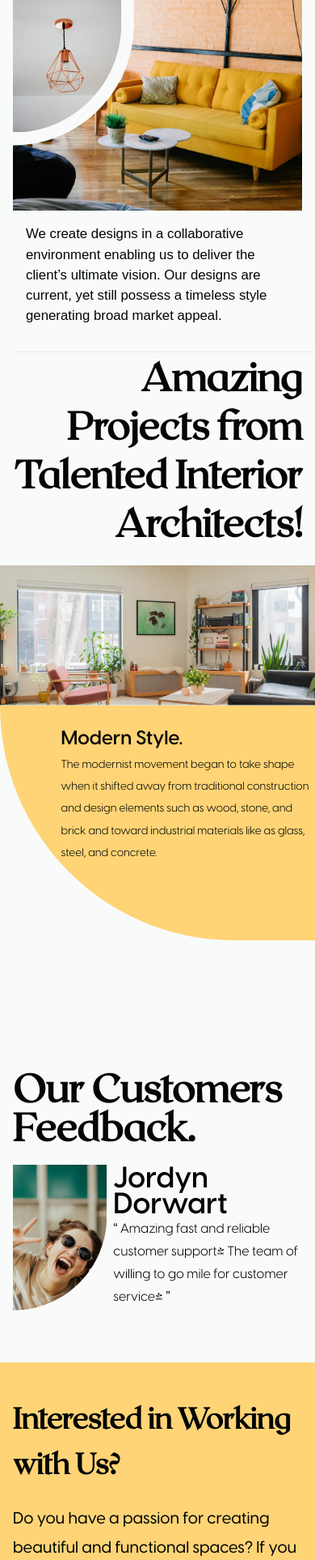
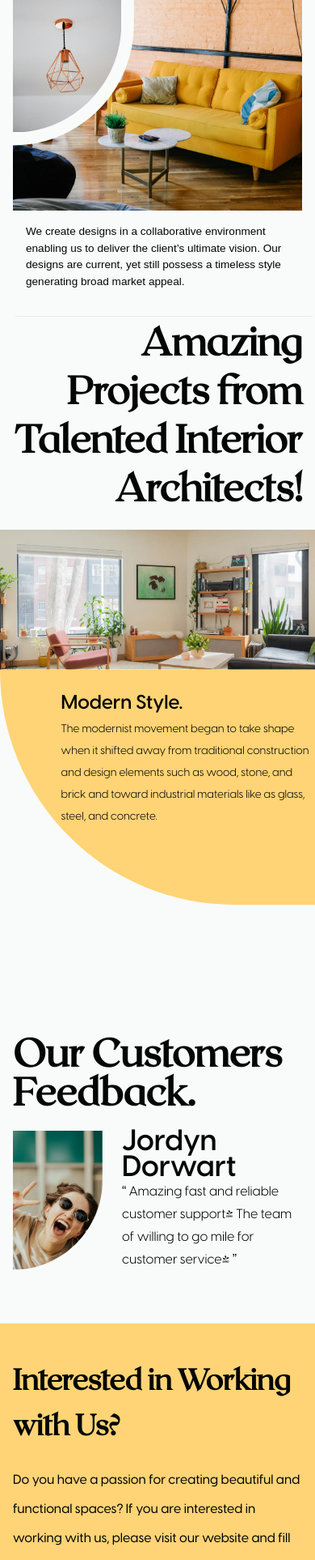
Before and after one commit to jane-ahone/interiorfirm-copy, a Next.js app: page / in a window 390 px wide. Shown: the part 1867-3793 px from the top of the page at 81% size. Built offline with nearby package versions, Linux system fonts and the light colour scheme.

Commit message:
fix: improve mobile view

```diff
--- a/src/components/organisms/Feedback/page.tsx
+++ b/src/components/organisms/Feedback/page.tsx
@@ -9,7 +9,7 @@ const Feedback = () => {
   }, []);
   return (
     <section className="grid-section-feed lg:mt-16 " id="feedbacks">
-      <p className="title-feed font-heading text-design-black font-bold text-5xl py-6 lg:text-7xl lg:py-12">
+      <p className="title-feed font-heading text-design-black font-bold py-6 text-5xl lg:text-7xl lg:py-12">
         Our Customers Feedback.
       </p>
 
--- a/src/components/organisms/Feedback/style.css
+++ b/src/components/organisms/Feedback/style.css
@@ -32,7 +32,7 @@
 @media (min-width: 0px) and (max-width: 1024px) {
   .rect-2-feed {
     display: flex;
-    column-gap: 0.5rem;
+    column-gap: 1.5rem;
     align-items: center;
   }
   .elmnt-1 {
--- a/src/components/organisms/Innovative/page.tsx
+++ b/src/components/organisms/Innovative/page.tsx
@@ -4,7 +4,7 @@ import "./styles.css";
 const InnovativeSection = () => {
   return (
     <section className="grid-section-inno relative">
-      <p className="title-inno font-heading text-design-black font-bold text-7xl">
+      <p className="title-inno font-heading text-design-black font-bold text-5xl lg:text-7xl">
         Providing Innovative Interior Design.
       </p>
       <svg
--- a/src/components/organisms/Interior/page.tsx
+++ b/src/components/organisms/Interior/page.tsx
@@ -9,7 +9,7 @@ const Interior = () => {
   }, []);
   return (
     <section className="grid-section " id="projects">
-      <p className="title-int font-heading text-design-black font-bold px-4 lg:text-7xl lg:py-12">
+      <p className="title-int font-heading text-design-black font-bold px-4 text-5xl lg:text-7xl lg:py-12">
         Amazing Projects from Talented Interior Architects!
       </p>
       <div className="w-full rect-1-int aspect-[1310/580]">
--- a/src/components/organisms/Unique/page.tsx
+++ b/src/components/organisms/Unique/page.tsx
@@ -9,7 +9,7 @@ const Unique = () => {
   }, []);
   return (
     <section className="grid-section-uni p-4 lg:p-0 " id="unique">
-      <p className="title-unique font-heading text-design-black font-bold text-7xl">
+      <p className="title-unique font-heading text-design-black font-bold text-5xl lg:text-7xl">
         We will make Unique Designs for you.
       </p>
       <div className="img-cntr-main ">
--- a/src/components/organisms/Unique/style.css
+++ b/src/components/organisms/Unique/style.css
@@ -62,5 +62,6 @@
   }
   .uni-text {
     padding: 1rem;
+    font-size: 0.85rem;
   }
 }
--- a/src/components/organisms/Working/page.tsx
+++ b/src/components/organisms/Working/page.tsx
@@ -15,7 +15,7 @@ const Working = () => {
           Interested in Working with Us?
         </p>
 
-        <p className="font-body text-xl text-design-black leading-9 font-medium">
+        <p className="font-body lg:text-xl text-design-black leading-9 font-medium">
           Do you have a passion for creating beautiful and functional spaces? If
           you are interested in working with us, please visit our website and
           fill out the application form.
```
